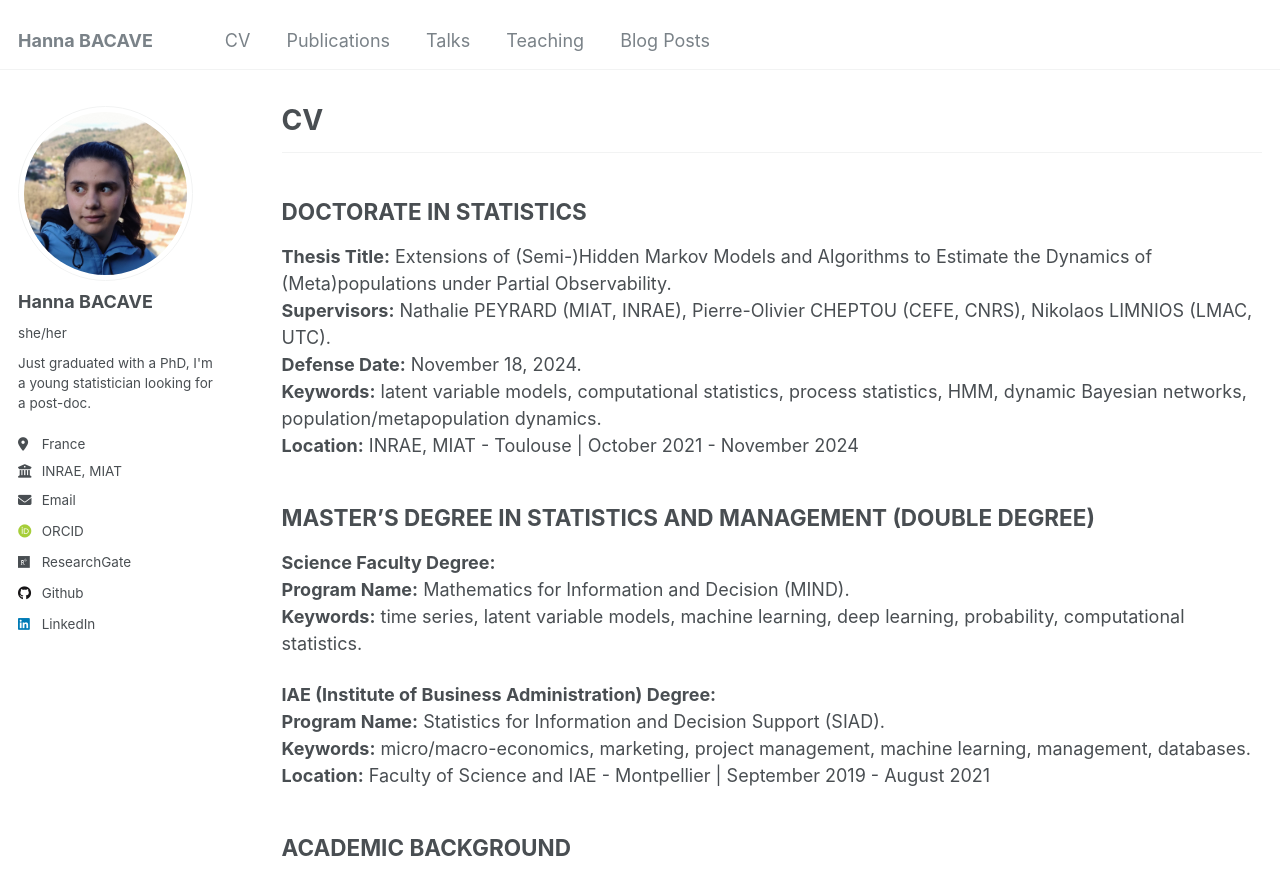
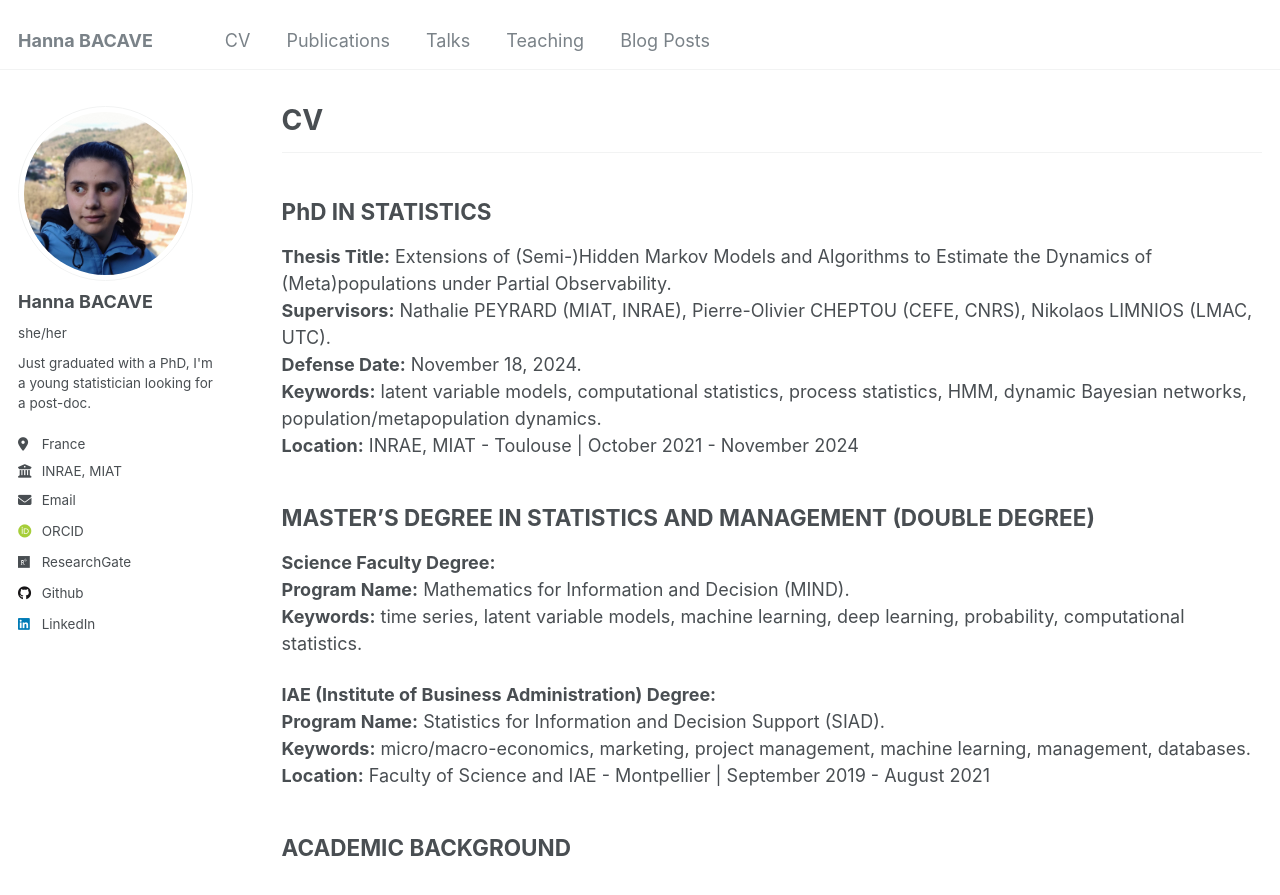
Before and after one commit to hannabacave/hannabacave.github.io, a Jekyll site: the page built from _pages/cv.md, in a window 1280 px wide and 900 px high. Shown: the top 895 px of the window. Built offline with Jekyll 4.4.1, drawn with Linux system fonts in a browser that asks for light colours; some web fonts are replaced.

Commit message:
Update cv.md

```diff
--- a/_pages/cv.md
+++ b/_pages/cv.md
@@ -11,7 +11,7 @@ redirect_from:
 
 ---
 
-## DOCTORATE IN STATISTICS
+## PhD IN STATISTICS
 **Thesis Title:** Extensions of (Semi-)Hidden Markov Models and Algorithms to Estimate the Dynamics of (Meta)populations under Partial Observability.
 **Supervisors:** Nathalie PEYRARD (MIAT, INRAE), Pierre-Olivier CHEPTOU (CEFE, CNRS), Nikolaos LIMNIOS (LMAC, UTC).
 **Defense Date:** November 18, 2024.
```
